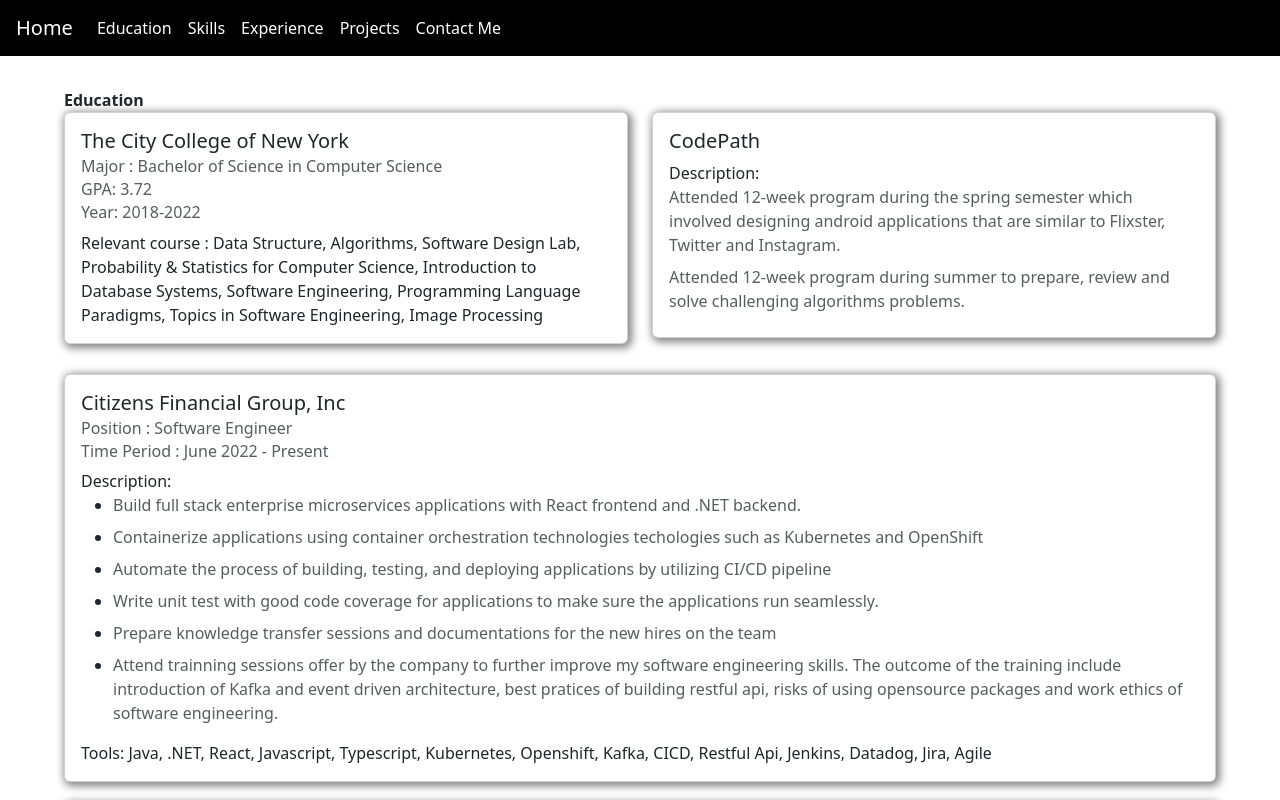
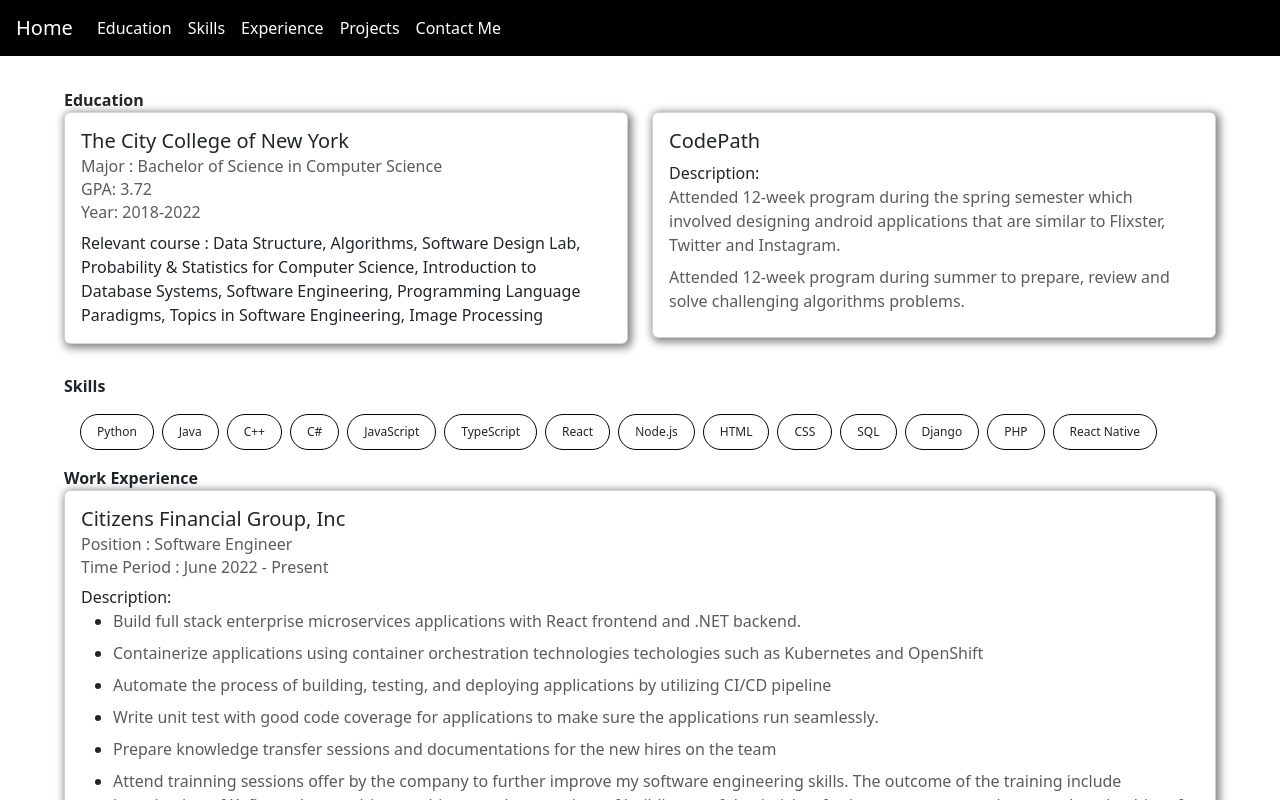
Before and after one commit to qxou14/personal_website, a React (Create React App) app: page / in a window 1280 px wide. Shown: the top 800 px of the page. Built offline with nearby package versions, Linux system fonts and the light colour scheme.

Commit message:
add skill page

```diff
--- a/src/App.js
+++ b/src/App.js
@@ -5,6 +5,7 @@
 import Experience from "./Content/ExperienceContent";
 import Project from "./Content/ProjectContent";
 import ProjectPage from "./Component/ProjectPage";
+import SkillPage from "./Component/Skills";
 import "../src/Style/app.css";
 
 function App() {
@@ -13,6 +14,7 @@
       <Header />
       <div className="content">
         <EducationPage education={Education} extra={ExtraEducation} />
+        <SkillPage />
         <ExperiencePage content={Experience} />
         <ProjectPage content={Project} />
       </div>
--- a/src/Component/Experience.js
+++ b/src/Component/Experience.js
@@ -4,6 +4,7 @@
 function ExperiencePage({ content }) {
   return (
     <div className="exp-page">
+      <b>Work Experience</b>
       {content.map((exp) => (
         <Card key={exp.id} className="exp-content">
           <Card.Body>
--- a/src/Component/ProjectPage.js
+++ b/src/Component/ProjectPage.js
@@ -26,6 +26,8 @@
     }));
   }
   return (
+    <>
+      <b>Project</b>
       <div className="project-list">
         {content.map((project) => (
           <Card className="project" key={project.id}>
@@ -33,7 +35,9 @@
               <Card.Img
                 variant="top"
                 src={
-                imageHoverState[project.label] ? project.gif[0] : project.image
+                  imageHoverState[project.label]
+                    ? project.gif[0]
+                    : project.image
                 }
                 className={
                   project.isMobile ? "gif-container-mobile" : "gif-container"
@@ -64,6 +68,7 @@
           project={projectData}
         />
       </div>
+    </>
   );
 }
 
--- /dev/null
+++ b/src/Component/Skills.js
@@ -0,0 +1,35 @@
+import React from "react";
+
+const skills = [
+  "Python",
+  "Java",
+  "C++",
+  "C#",
+  "JavaScript",
+  "TypeScript",
+  "React",
+  "Node.js",
+  "HTML",
+  "CSS",
+  "SQL",
+  "Django",
+  "PHP",
+  "React Native",
+];
+
+function SkillPage() {
+  return (
+    <>
+      <b>Skills</b>
+      <div className="skillpage-container">
+        {skills.map((skill, index) => (
+          <span key={index} className="skill">
+            {skill}
+          </span>
+        ))}
+      </div>
+    </>
+  );
+}
+
+export default SkillPage;
--- a/src/Content/ProjectContent.js
+++ b/src/Content/ProjectContent.js
@@ -151,22 +151,22 @@
     tool: "Java, Glide, Android Async HTTP, Android Studio",
   },
 
-  {
-    id: 8,
-    isMobile: true,
-    title: "Android: ToDo List",
-    label: "Todo",
-    link: "",
-    gif: [todo],
-    image: todoImage,
-    description: "a Todo List for Android.",
-    features: [
-      "Users can view a list of todo items.",
-      "Users can add or remove a todo item.",
-      "Users can edit a todo item.",
-    ],
-    tool: "Java, Android Studio",
-  },
+  // {
+  //   id: 8,
+  //   isMobile: true,
+  //   title: "Android: ToDo List",
+  //   label: "Todo",
+  //   link: "",
+  //   gif: [todo],
+  //   image: todoImage,
+  //   description: "a Todo List for Android.",
+  //   features: [
+  //     "Users can view a list of todo items.",
+  //     "Users can add or remove a todo item.",
+  //     "Users can edit a todo item.",
+  //   ],
+  //   tool: "Java, Android Studio",
+  // },
   {
     id: 9,
     isMobile: false,
@@ -187,20 +187,20 @@
     ],
     tool: "PHP.HTML/CSS,MySQL",
   },
-  {
-    id: 10,
-    isMobile: false,
-    title: "Database Pie chart",
-    label: "Piechart",
-    link: "",
-    gif: [piechart],
-    image: piechart,
-    description: "A piechart built with Javafx and MySQL database.",
-    features: [
-      "Enhanced understanding of class inheritance, Javafx and how to interact with MySQL server.",
-    ],
-    tool: "Java, Javafx, MySQL",
-  },
+  // {
+  //   id: 10,
+  //   isMobile: false,
+  //   title: "Database Pie chart",
+  //   label: "Piechart",
+  //   link: "",
+  //   gif: [piechart],
+  //   image: piechart,
+  //   description: "A piechart built with Javafx and MySQL database.",
+  //   features: [
+  //     "Enhanced understanding of class inheritance, Javafx and how to interact with MySQL server.",
+  //   ],
+  //   tool: "Java, Javafx, MySQL",
+  // },
 ];
 
 export default Project;
--- a/src/Style/app.css
+++ b/src/Style/app.css
@@ -101,3 +101,23 @@
   list-style: none;
   padding-left: 0;
 }
+
+.skillpage-container {
+  width: 100%;
+  display: flex;
+  flex-wrap: wrap;
+  gap: 8px;
+  padding: 16px;
+  box-sizing: border-box;
+}
+
+.skill {
+  border: 1px solid black;
+  padding-left: 16px;
+  padding-top: 8px;
+  padding-bottom: 8px;
+  padding-right: 16px;
+  border-radius: 50px;
+  font-size: 12px;
+  white-space: nowrap;
+}
```
Lines whose indentation alone changed are shown as unchanged.
